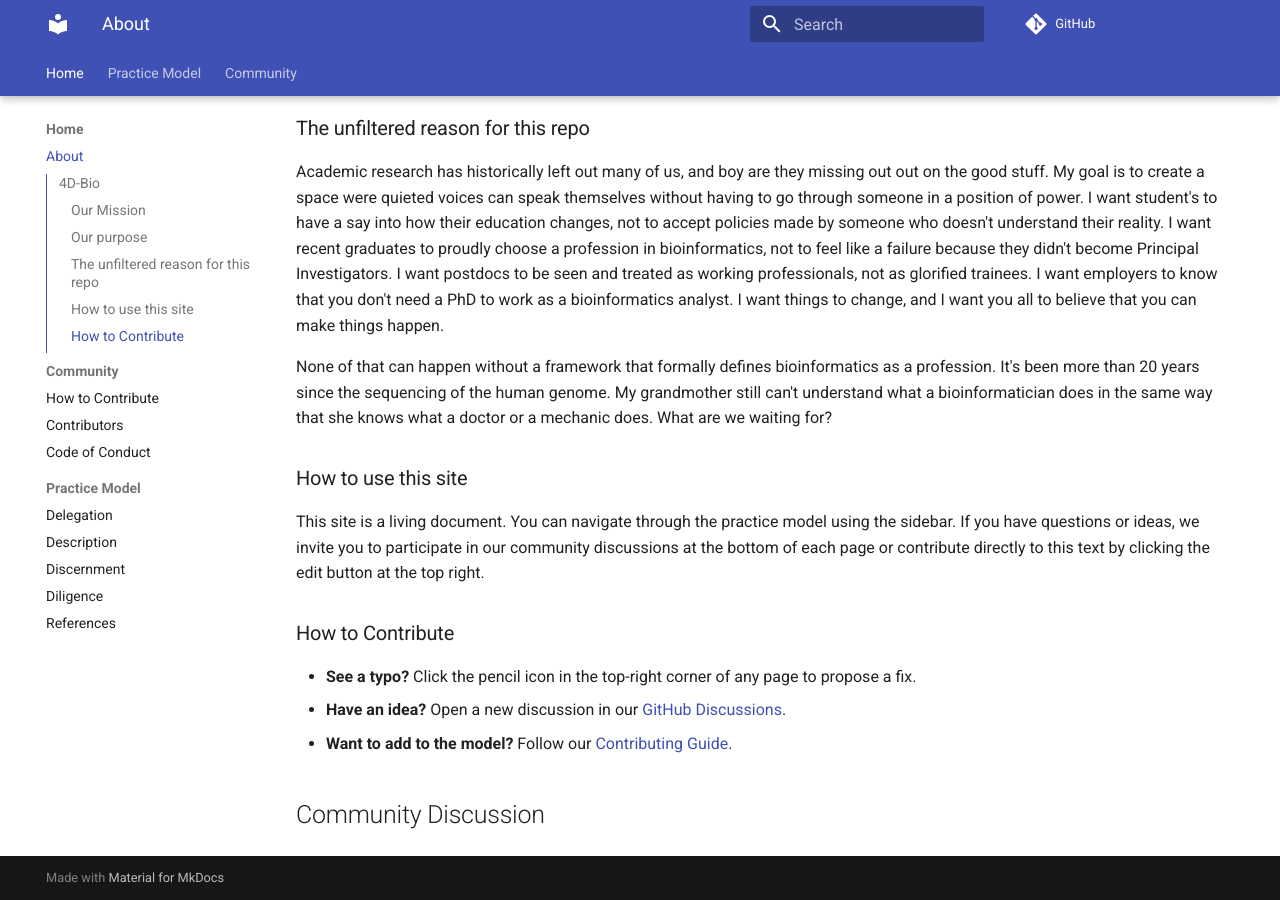
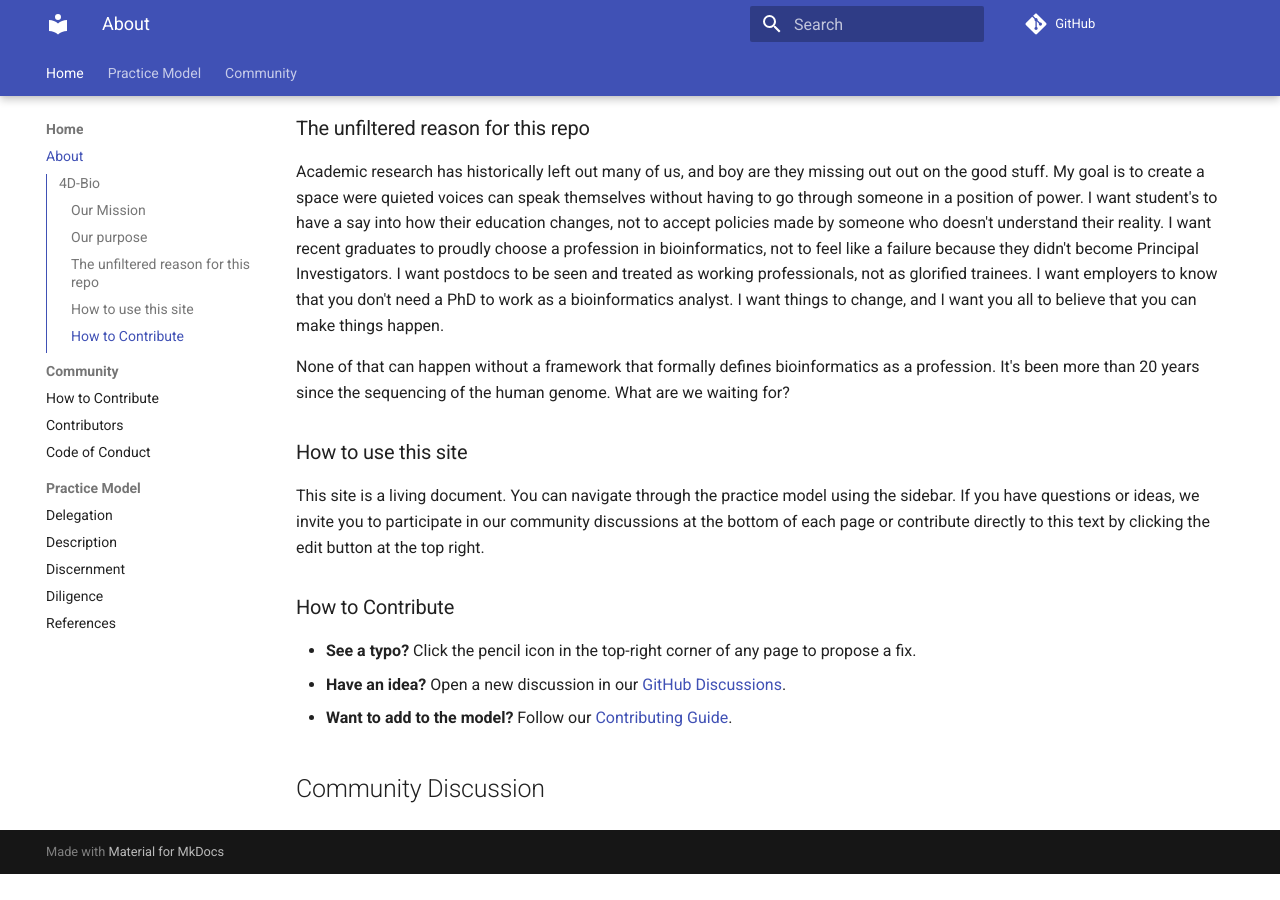
Before and after one commit to larisa-msoto/ai-bioinformatics-practice-model, an MkDocs documentation site: the page built from docs/index.md, in a window 1280 px wide and 900 px high, scrolled down 811 px. Built offline with MkDocs 1.6.1 and Material for MkDocs 9.7.7, drawn with Linux system fonts in a browser that asks for light colours; comment, search, counter and statistics services are not loaded; after the commit the page ends 1685 px from its top, so only the background shows below that.

Commit message:
copy edits

```diff
--- a/docs/index.md
+++ b/docs/index.md
@@ -18,7 +18,7 @@ AI technology is moving faster than the rate of scientific publishing. The pace
 
 Academic research has historically left out many of us, and boy are they missing out out on the good stuff. My goal is to create a space were quieted voices can speak themselves without having to go through someone in a position of power. I want student's to have a say into how their education changes, not to accept policies made by someone who doesn't understand their reality. I want recent graduates to proudly choose a profession in bioinformatics, not to feel like a failure because they didn't become Principal Investigators. I want postdocs to be seen and treated as working professionals, not as glorified trainees. I want employers to know that you don't need a PhD to work as a bioinformatics analyst. I want things to change, and I want you all to believe that you can make things happen.
 
-None of that can happen without a framework that formally defines bioinformatics as a profession. It's been more than 20 years since the sequencing of the human genome. My grandmother still can't understand what a bioinformatician does in the same way that she knows what a doctor or a mechanic does. What are we waiting for?
+None of that can happen without a framework that formally defines bioinformatics as a profession. It's been more than 20 years since the sequencing of the human genome. What are we waiting for?
 
 ## How to use this site
 This site is a living document. You can navigate through the practice model using the sidebar. If you have questions or ideas, we invite you to participate in our community discussions at the bottom of each page or contribute directly to this text by clicking the edit button at the top right.
```
